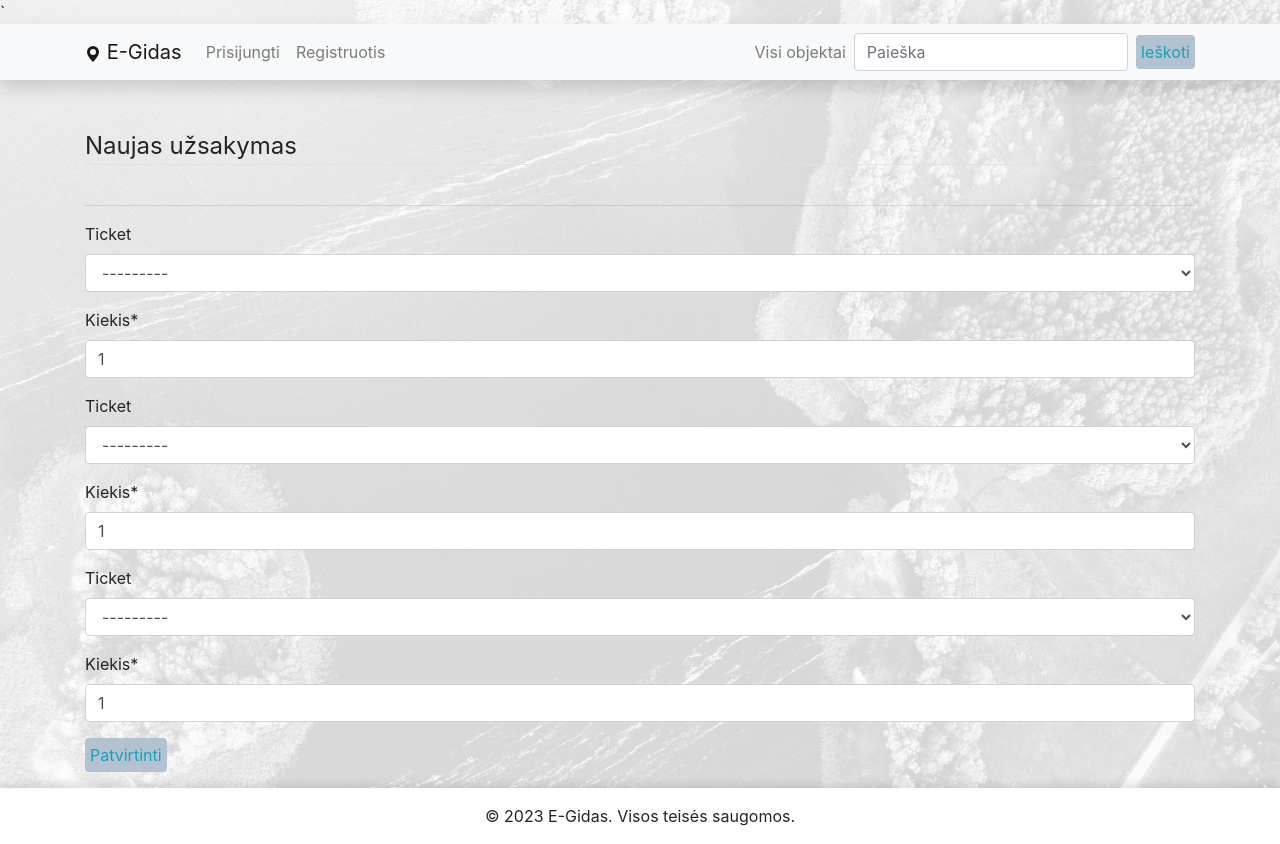
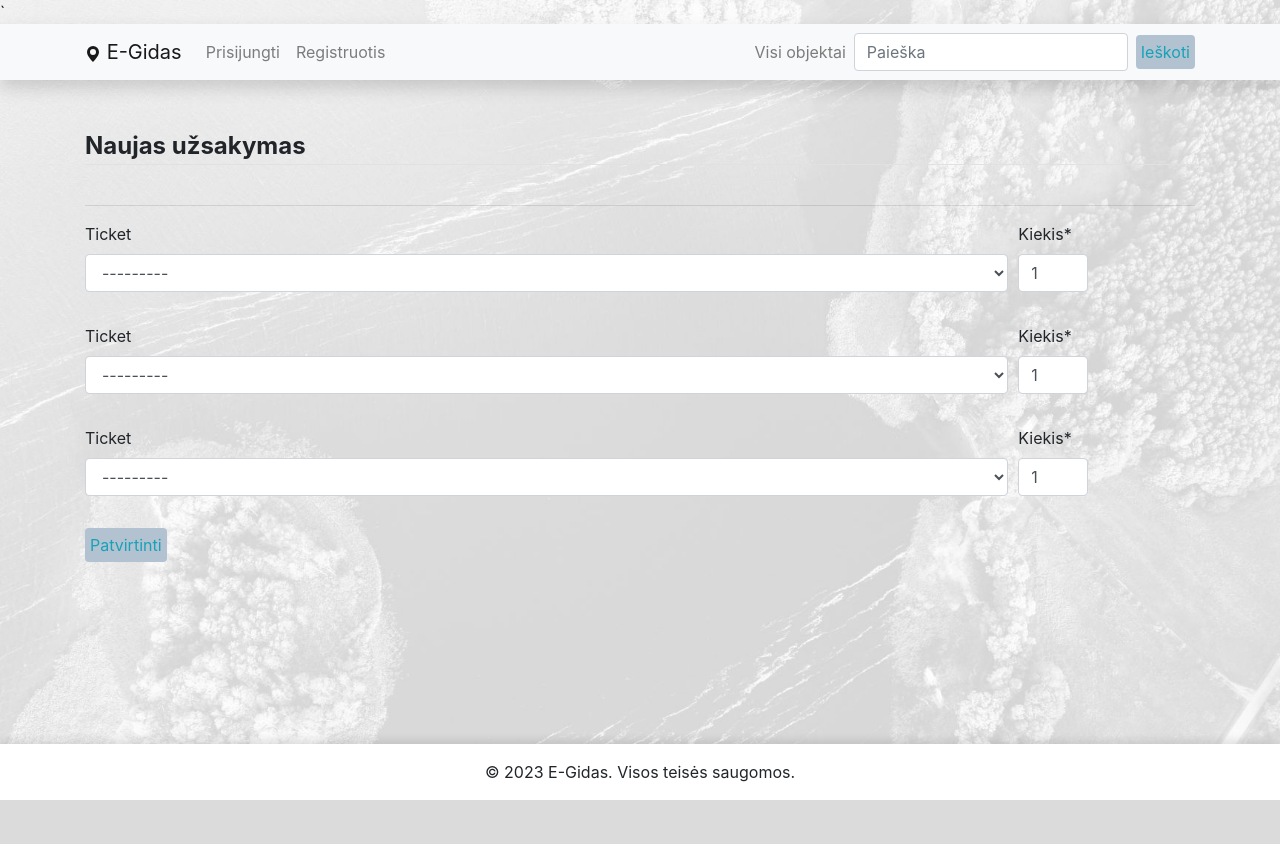
Before and after one commit to hekaista/e_turizmas, a Django app: page /egidas/manouzsakymai/new in a window 1280 px wide. After the commit the page ends 800 px from the top, so only its background shows below. Run offline with Django 4.2, Linux system fonts and the light colour scheme; data comes from the database, SQL or seed files in the repository; some libraries are stand-ins or nearby versions.

Commit message:
bilieto pirkimo langas, patvarkytas

```diff
--- a/egidas/forms.py
+++ b/egidas/forms.py
@@ -42,7 +42,12 @@ class UserOrderCreateForm(forms.ModelForm):
 class OrderItemForm(forms.ModelForm):
     class Meta:
         model = OrderItem
-        fields = ['ticket', 'quantity', ]
+        fields = ['ticket', 'quantity']
+
+    def __init__(self, *args, **kwargs):
+        super(OrderItemForm, self).__init__(*args, **kwargs)
+        self.fields['ticket'].widget.attrs.update({'class': 'form-control'})
+        self.fields['quantity'].widget.attrs.update({'class': 'form-control quantity-input'})
 
 
 OrderItemFormSet = formset_factory(OrderItemForm, extra=3)
--- a/egidas/templates/user_order_form.html
+++ b/egidas/templates/user_order_form.html
@@ -6,16 +6,21 @@
     <form method="POST">
         {% csrf_token %}
         <fieldset class="form-group">
-            <legend class="border-bottom mb-4">Naujas užsakymas</legend>
+            <legend class="border-bottom mb-4"><strong>Naujas užsakymas</strong></legend>
             {{ form|crispy }}
         </fieldset>
         <hr>
         {{ formset.management_form }}
         <div id="form-set">
             {% for subform in formset %}
-            <div class="form-group">
-                {{ subform|crispy }}
-            </div>
+                <div class="form-row">
+                    <div class="form-group col-md-10">
+                        {{ subform.ticket|as_crispy_field }}
+                    </div>
+                    <div class="form-group col-md-2">
+                        {{ subform.quantity|as_crispy_field }}
+                    </div>
+                </div>
             {% endfor %}
         </div>
 
@@ -29,4 +34,13 @@
         </div>
     </form>
 </div>
+
+{% block extra_css %}
+    <style>
+
+        .quantity-input {
+            width: 70px;
+        }
+    </style>
+{% endblock extra_css %}
 {% endblock content %}
```
Also changed, not shown: egidas/templates/user_order_detail.html (+9 -9 lines).
